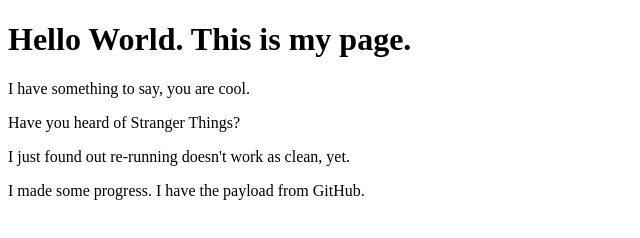
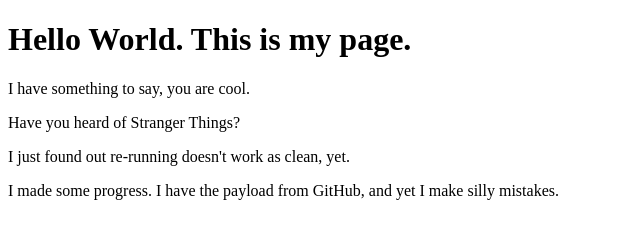
Before and after one commit to caesarbell/gh-pages-test, a plain HTML site: page index.html in a window 1280 px wide. Shown: the whole page, without its empty margins (0-640 px from the left). Drawn offline with Linux system fonts and the light colour scheme.

Commit message:
Update index.html

```diff
--- a/index.html
+++ b/index.html
@@ -10,6 +10,6 @@
     <p>I have something to say, you are cool.</p>
     <p>Have you heard of Stranger Things?</p>
     <p>I just found out re-running doesn't work as clean, yet.</p>
-    <p>I made some progress. I have the payload from GitHub.</p>
+    <p>I made some progress. I have the payload from GitHub, and yet I make silly mistakes.</p>
 </body>
 </html>
```
